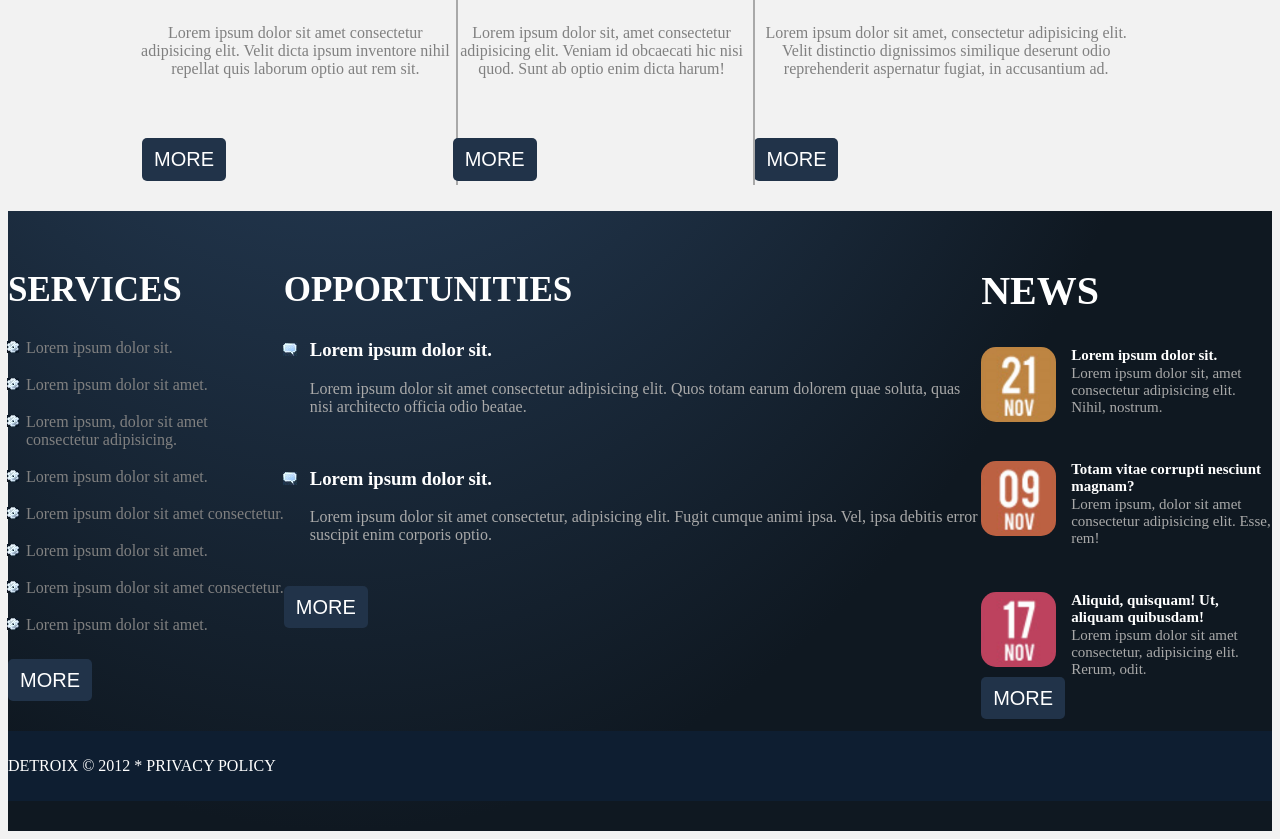
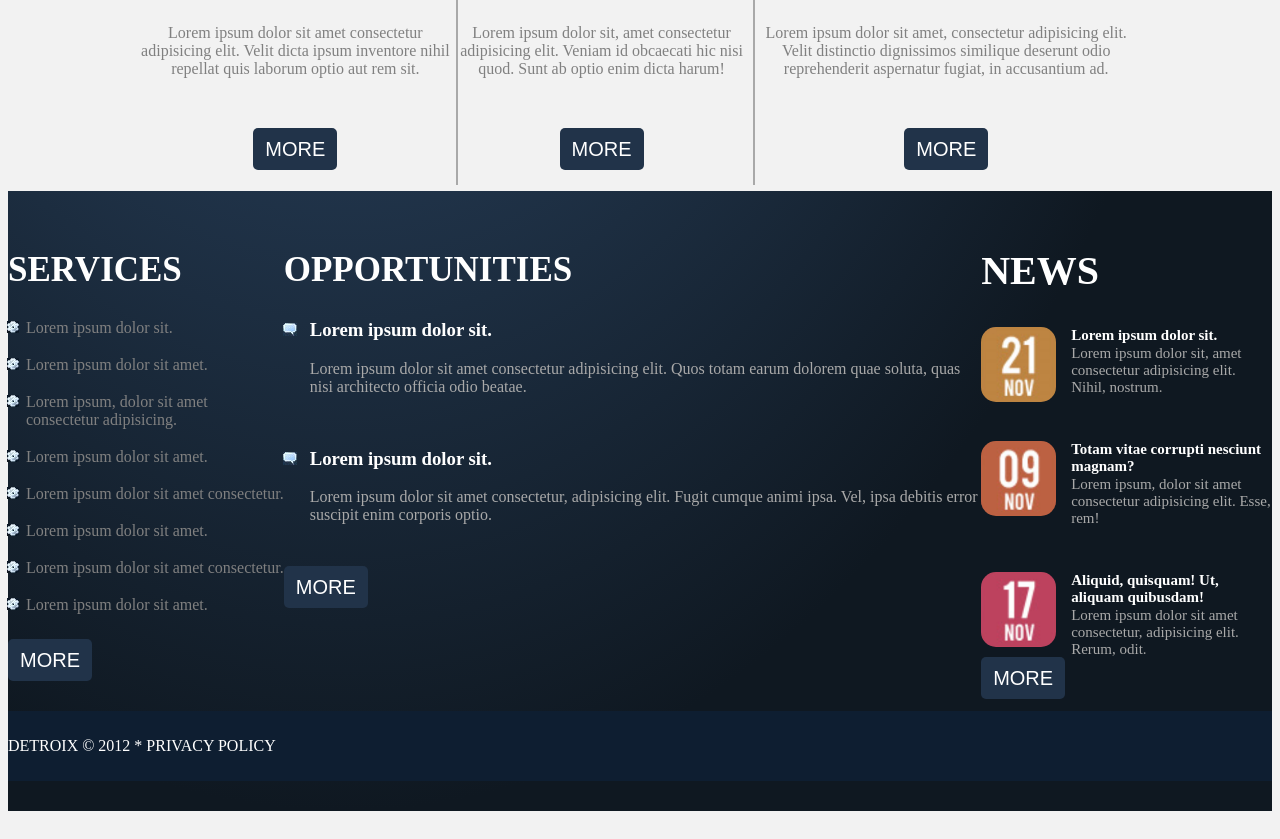
Before and after one commit to calvinlecoding/DetroixFinal, a plain HTML site: page index.html in a window 1280 px wide. Shown: the part 1020-1859 px from the top of the page. Drawn offline with Linux system fonts and the light colour scheme.

Commit message:
Update index.html

```diff
--- a/index.html
+++ b/index.html
@@ -60,21 +60,21 @@
                 <h2>SMART</h2>
                 <img src="./img/puzzle.png" alt="puzzle">
                 <p>Lorem ipsum dolor sit amet consectetur adipisicing elit. Velit dicta ipsum inventore nihil repellat quis laborum optio aut rem sit.</p>
-                <a style="float: left;" href="#">MORE</a>
+                <a href="#">MORE</a>
                 <div class="line2"></div>
             </div>
             <div class="strong">
                 <h2>STRONG</h2>
                 <img src="./img/handplant.png" alt="handplant">
                 <p>Lorem ipsum dolor sit, amet consectetur adipisicing elit. Veniam id obcaecati hic nisi quod. Sunt ab optio enim dicta harum!</p>
-                <a style="float: left;" href="#">MORE</a>
+                <a href="#">MORE</a>
                 <div class="line3"></div>
             </div>
             <div class="stable">
                 <h2>STABLE</h2>
                 <img src="./img/maze.png" alt="maze">
                 <p>Lorem ipsum dolor sit amet, consectetur adipisicing elit. Velit distinctio dignissimos similique deserunt odio reprehenderit aspernatur fugiat, in accusantium ad.</p>
-                <a style="float: left;" href="#">MORE</a>
+                <a href="#">MORE</a>
             </div>
         </div>
     </div>
```
